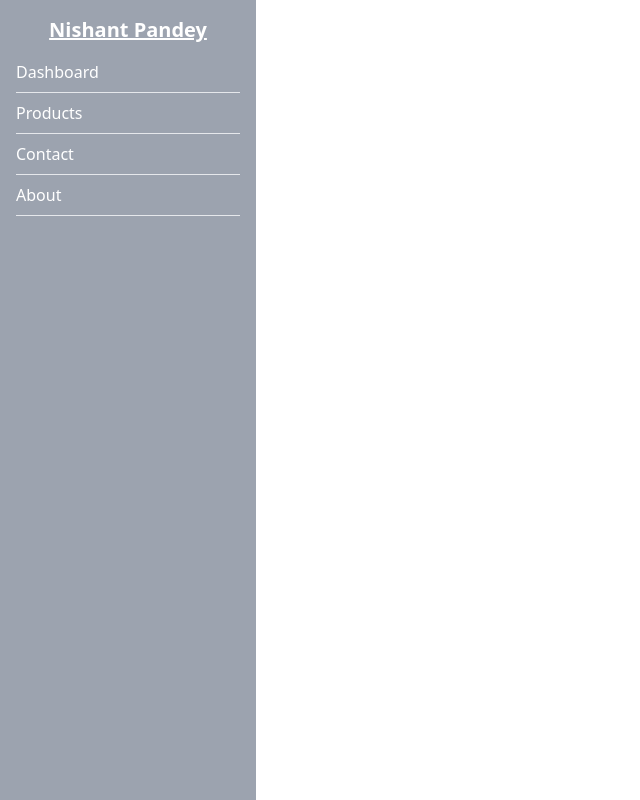
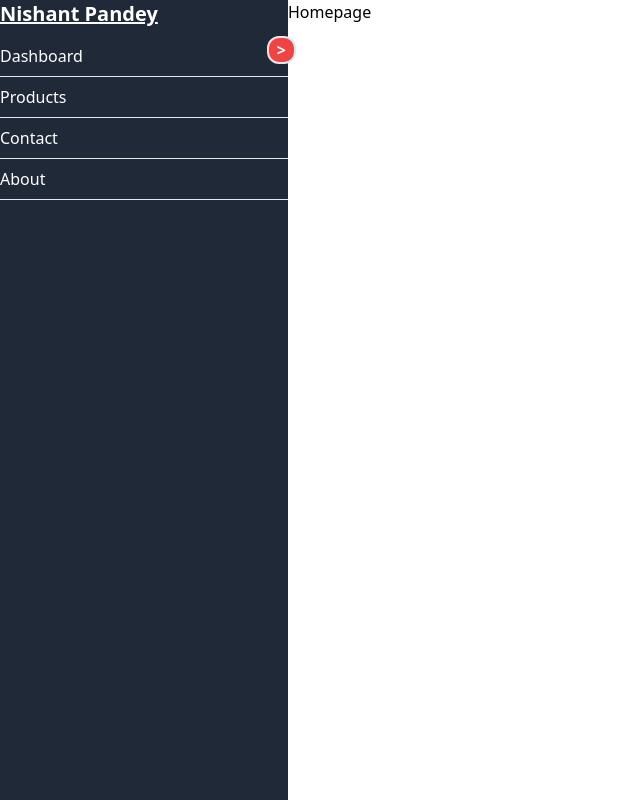
Before and after one commit to Nishan9t/react-components, a React (Create React App) app: page / in a window 1280 px wide. Shown: the whole page, without its empty margins (0-640 px from the left). Built offline with nearby package versions, Linux system fonts and the light colour scheme.

Commit message:
button is created

```diff
--- a/src/components/SlideInComponent.jsx
+++ b/src/components/SlideInComponent.jsx
@@ -3,10 +3,14 @@ import React, { useState } from "react";
 
 const SlideInComponent = () => {
 
+  const [active,setActive]=useState(false)
 
   return (
-    <div className="w-full">
-        <div className="w-1/5 min-h-screen bg-gray-400 p-4 text-center items-center">
+    <div className="flex">
+
+        <div className={`w-72 h-screen bg-gray-800 relative `}>
+        <button className=" absolute cursor-pointer -right-2 top-9 border-2 rounded-xl px-2 text-white font-bold bg-red-500">{`>`}</button>
+
           <h1 className="font-bold text-xl underline text-white">Nishant Pandey</h1>
           <div className="mt-4 text-white ">
             <ul className="text-left ">
@@ -20,7 +24,14 @@ const SlideInComponent = () => {
               <hr/>
             </ul>
           </div>
+
+
         </div>
+        <div className="flex-1 h-screen text-bold">
+          Homepage
+        </div>
+
+
     </div>
   );
 };
```
Lines whose indentation alone changed are shown as unchanged.
